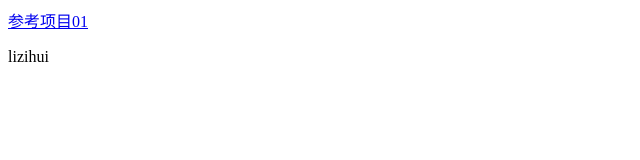
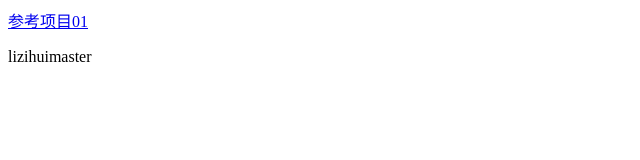
Before and after one commit to smtlzh1017/git_learning, a plain HTML site: page index.html in a window 1280 px wide. Shown: the full height of the page, 0-640 px from the left. Drawn offline with Linux system fonts and the light colour scheme.

Commit message:
update index.html1

```diff
--- a/index.html
+++ b/index.html
@@ -3,6 +3,6 @@
             <a href="https://github.com/TTN-js/unforGITtable">参考项目01</a>
         </p>
 	<n>
-		lizihui
+		lizihuimaster
 	</n>
 </footer>
```
